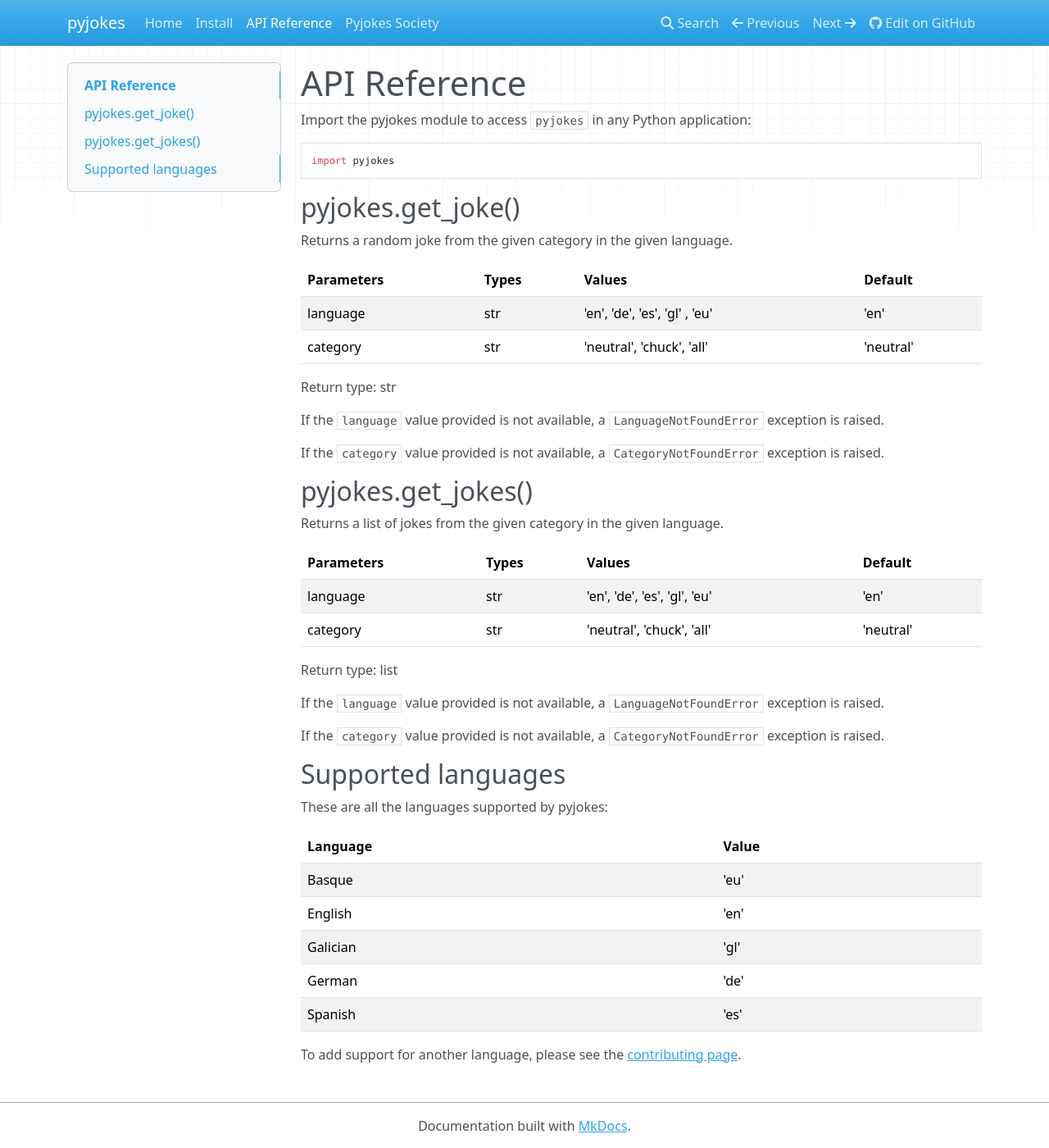
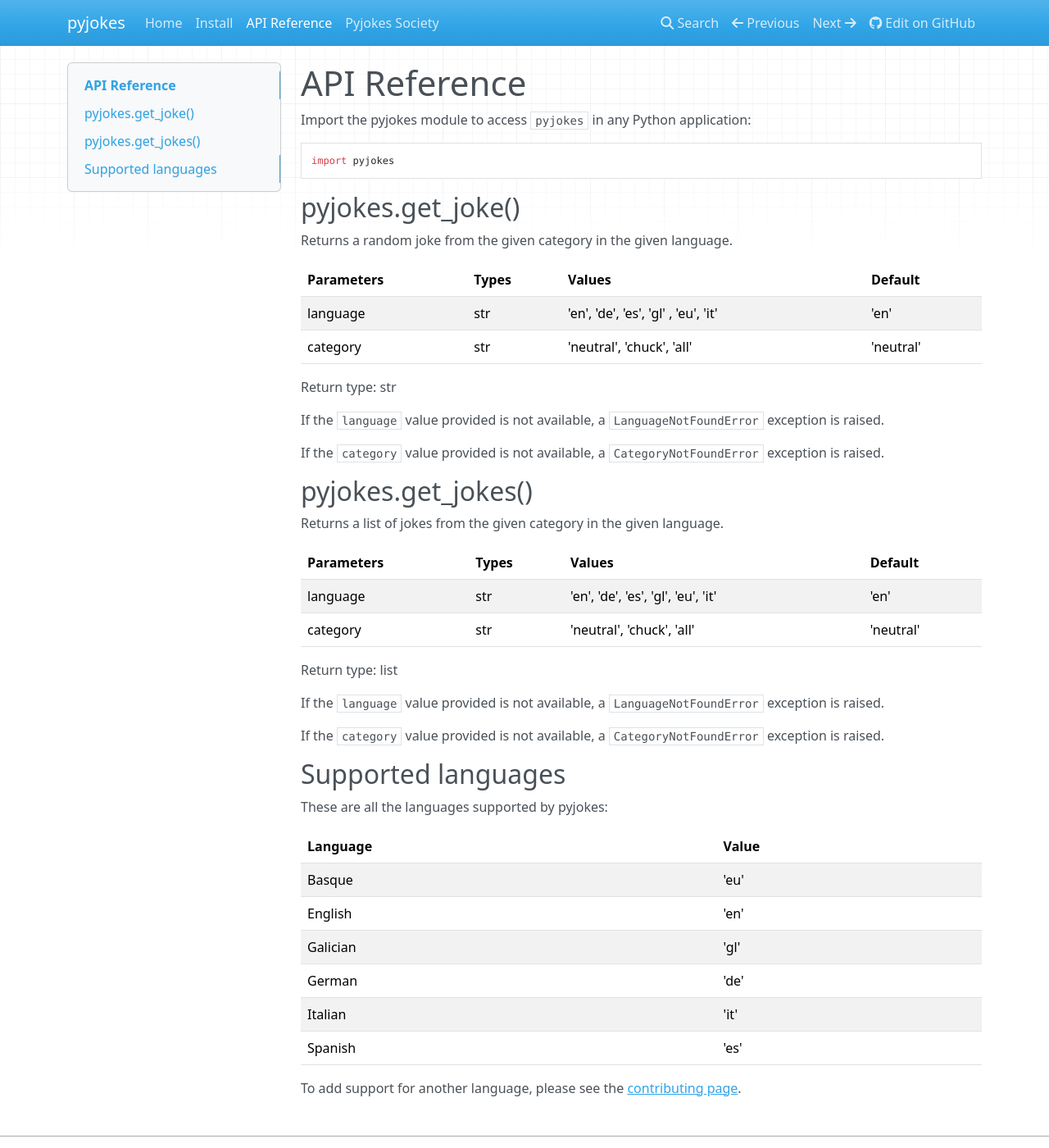
Before and after one commit to pyjokes/pyjokes, an MkDocs documentation site: the page built from docs/api.md, in a window 1280 px wide and 1400 px high. Shown: the whole window at 82% size. Built offline with MkDocs 1.6.1, drawn with Linux system fonts in a browser that asks for light colours; nearby versions of some CDN libraries.

Commit message:
added Italian

```diff
--- a/docs/api.md
+++ b/docs/api.md
@@ -12,7 +12,7 @@
 
 | Parameters | Types | Values | Default |
 | ---------- | ----- | ------ | ------- |
-| language   | str   | 'en', 'de', 'es', 'gl' , 'eu'| 'en' |
+| language   | str   | 'en', 'de', 'es', 'gl' , 'eu', 'it'| 'en' |
 | category   | str   | 'neutral', 'chuck', 'all' | 'neutral' |
 
 Return type: str
@@ -27,7 +27,7 @@
 
 | Parameters | Types | Values | Default |
 | ---------- | ----- | ------ | ------- |
-| language   | str   | 'en', 'de', 'es', 'gl', 'eu' | 'en' |
+| language   | str   | 'en', 'de', 'es', 'gl', 'eu', 'it' | 'en' |
 | category   | str   | 'neutral', 'chuck', 'all' | 'neutral' |
 
 Return type: list
@@ -42,10 +42,11 @@
 
 | Language   | Value |
 | ---------- | ----- |
-| Basque     | 'eu'  | 'en', 'de', 'es', 'gl', 'eu' | 'en' |
+| Basque     | 'eu'  |
 | English    | 'en'  |
 | Galician   | 'gl'  |
 | German     | 'de'  |
+| Italian    | 'it'  |
 | Spanish    | 'es'  |
 
 To add support for another language, please see the [contributing page](https://github.com/pyjokes/pyjokes/blob/master/CONTRIBUTING.md).
```
